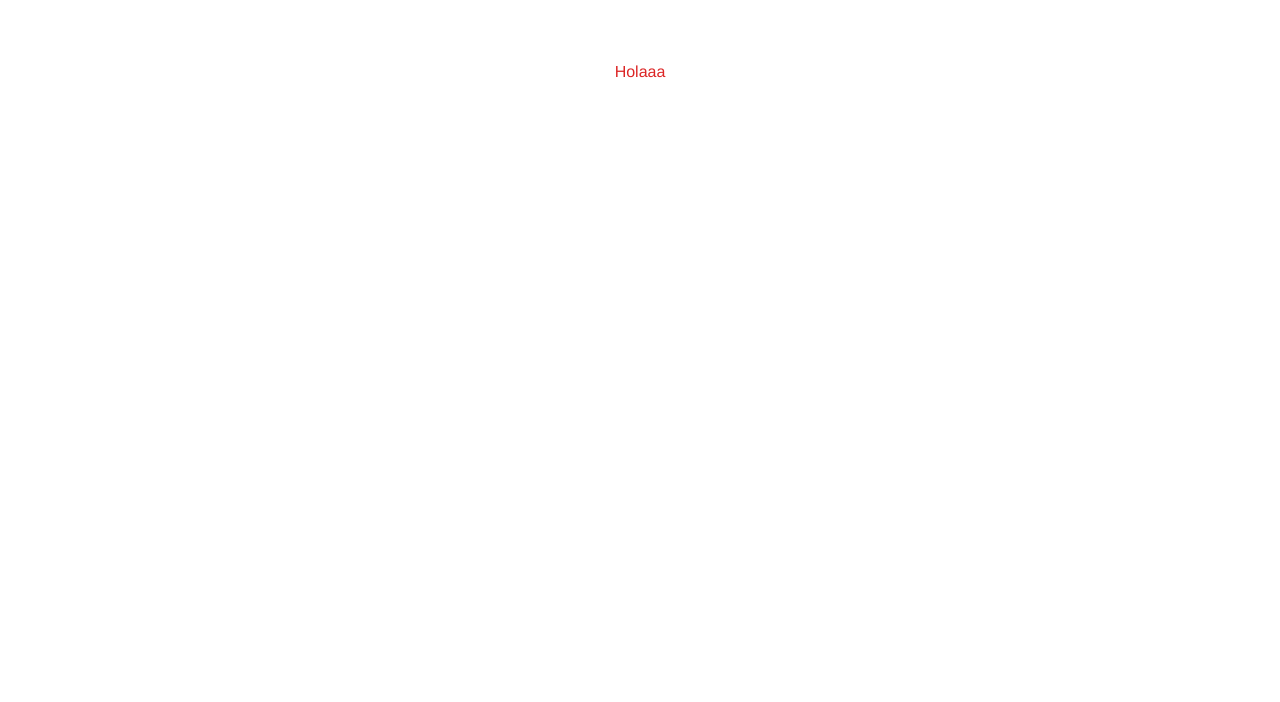
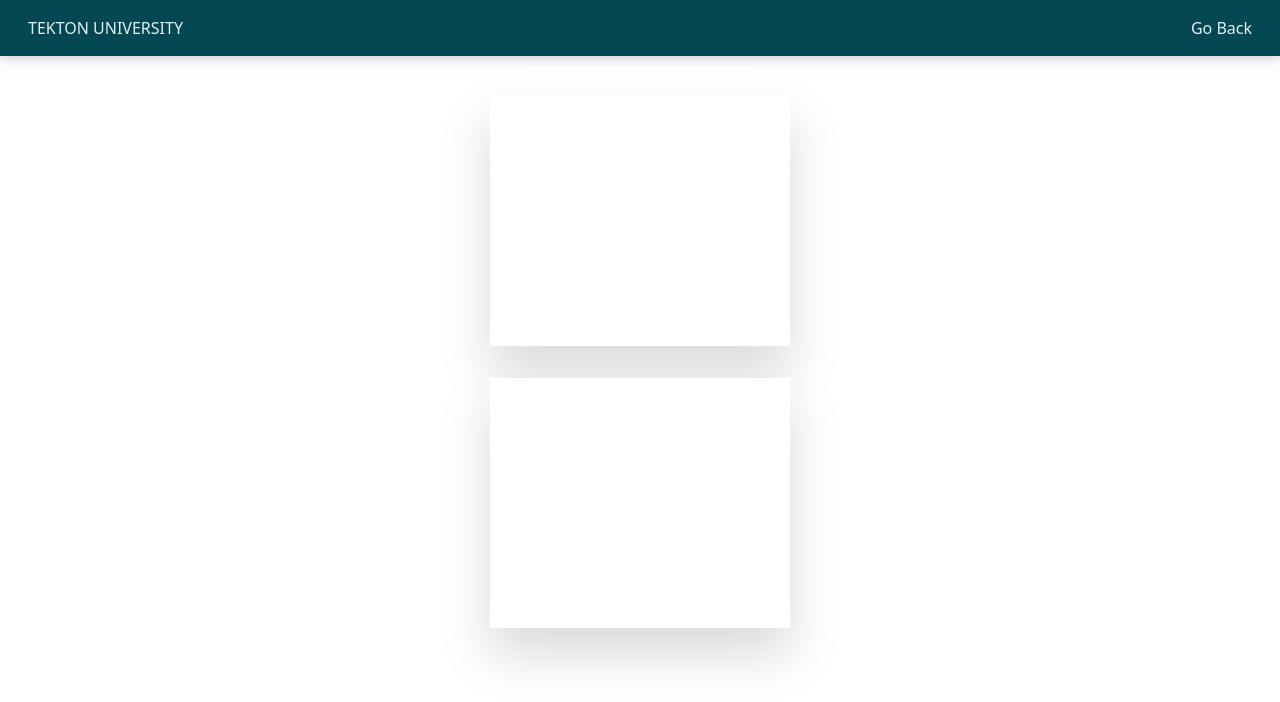
Before and after one commit to NunezGabriel/tekton-university, a Vue app: page / in a window 1280 px wide. Shown: the top 702 px of the page. Built offline with nearby package versions, Linux system fonts and the light colour scheme.

Commit message:
add: navbar component

```diff
--- a/src/App.vue
+++ b/src/App.vue
@@ -1,25 +1,14 @@
 <template>
-  <HelloWorld msg="Welcome to Your Vue.js App"/>
+  <PrincipalPage/>
 </template>
 
 <script>
-import HelloWorld from './components/HelloWorld.vue'
+import PrincipalPage from './pages/PrincipalPage.vue'
 
 export default {
   name: 'App',
   components: {
-    HelloWorld
+    PrincipalPage
   }
 }
 </script>
-
-<style>
-#app {
-  font-family: Avenir, Helvetica, Arial, sans-serif;
-  -webkit-font-smoothing: antialiased;
-  -moz-osx-font-smoothing: grayscale;
-  text-align: center;
-  color: #2c3e50;
-  margin-top: 60px;
-}
-</style>
--- a/src/components/HelloWorld.vue
+++ /dev/null
@@ -1,12 +0,0 @@
-<template>
-  <p class="text-red-600">Holaaa</p>
-</template>
-
-<script>
-export default {
-  name: 'HelloWorld',
-  props: {
-    msg: String
-  },
-}
-</script>
--- /dev/null
+++ b/src/components/NavComponent.vue
@@ -0,0 +1,16 @@
+<template>
+    <nav class="w-full h-[56px] bg-[#034752] flex items-center justify-center drop-shadow-lg">
+        <div class="flex justify-between max-w-[1600px] w-full px-5 md:px-7">
+            <h1 class="text-[#e6edee]">TEKTON UNIVERSITY</h1>
+            <button class="text-[#e6edee] md:hover:text-[#66e7da]">
+                Go Back
+            </button>
+        </div>
+    </nav>
+</template>
+
+<script>
+    export default {
+    name: "NavComponent",
+}
+</script>
--- /dev/null
+++ b/src/pages/PrincipalPage.vue
@@ -0,0 +1,20 @@
+<template>
+    <NavComponent/>
+    <section class="w-[300px] mx-auto mt-10 flex flex-col gap-8">
+        <div class="bg-white w-full h-[250px]  drop-shadow-2xl">
+        </div>
+
+        <div class="bg-white w-full h-[250px]  drop-shadow-2xl">
+        </div>
+    </section>
+</template>
+
+<script>
+    import NavComponent from "../components/NavComponent.vue"
+    export default {
+    name: "PrincipalPage",
+    components: {
+        NavComponent
+    }
+}
+</script>
```
